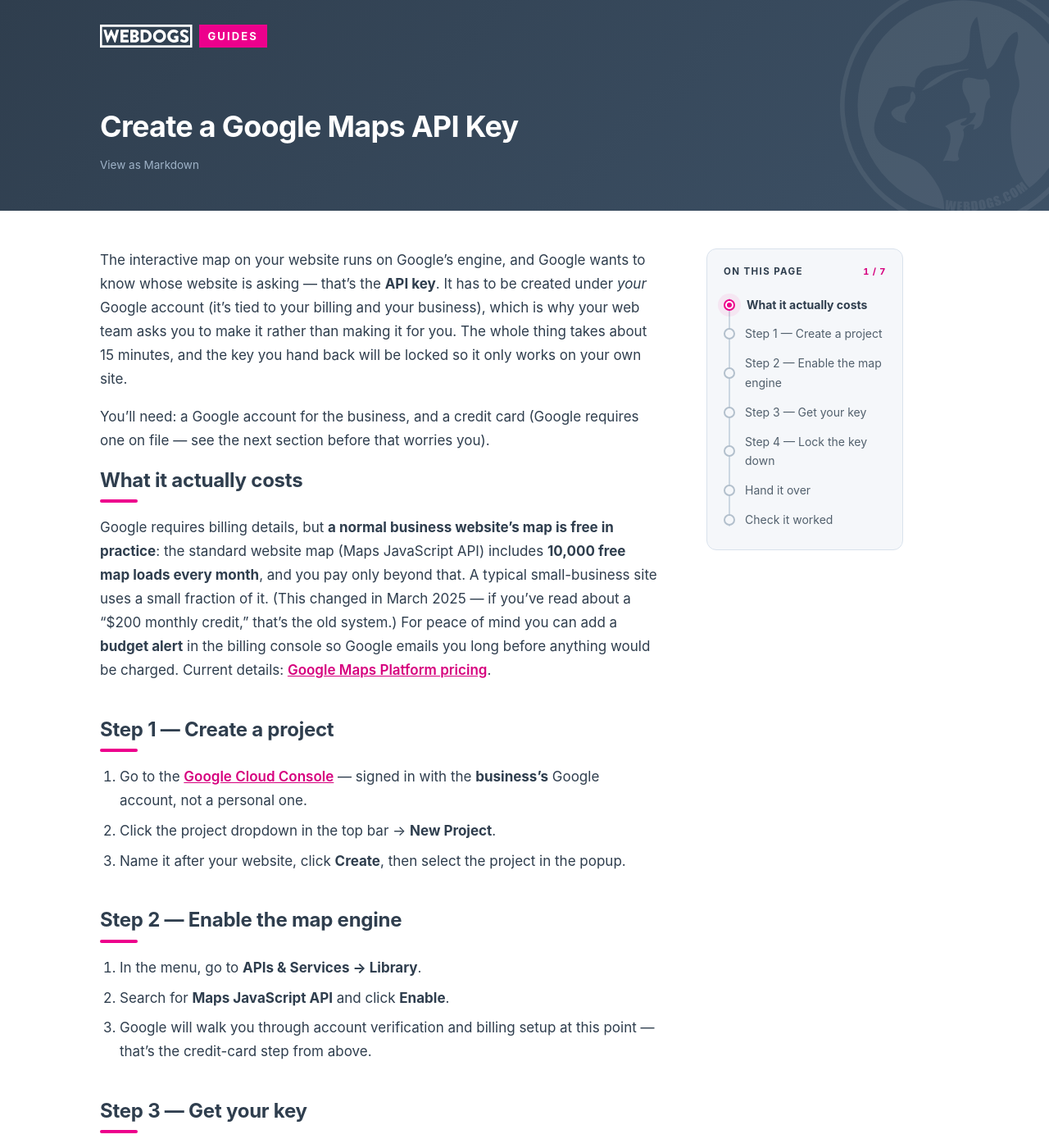
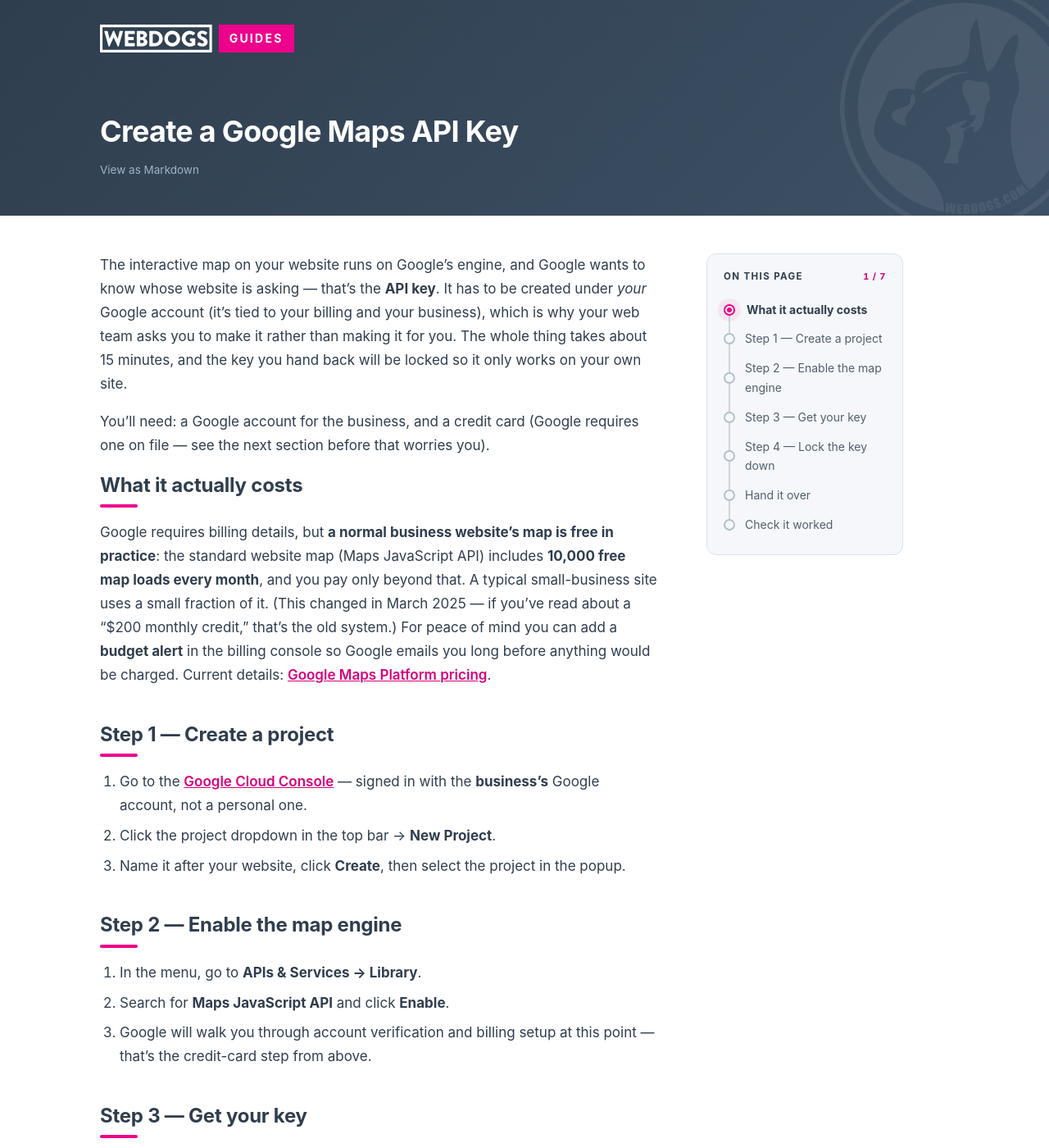
Before and after one commit to theWEBDOGS/guides, a Jekyll site: the page built from google-maps-api-key/google-maps-api-key.md, in a window 1280 px wide and 1400 px high. Shown: the whole window at 82% size. Built offline with Jekyll 4.4.1, drawn with Linux system fonts in a browser that asks for light colours; some web fonts are replaced; our own code applies the rules of GitHub Pages for plain Markdown files.

Commit message:
Publish guides (2026-06-11) [generated]

```diff
--- a/assets/css/guides.css
+++ b/assets/css/guides.css
@@ -37,13 +37,13 @@ body {
 }
 body.home { background: var(--paper); }
 
-.blocklogo { height: 28px; width: auto; flex: none; fill: #fff; } /* WEBDOGS text-block logo — same size on every page */
+.blocklogo { height: 34px; width: auto; flex: none; fill: #fff; } /* WEBDOGS text-block logo — same size on every page */
 .brandlink { display: flex; align-items: center; color: inherit; text-decoration: none; }
 .guides-tag {
-  display: inline-flex; align-items: center; height: 28px;
-  margin-left: 8px; padding: 0 11px;
+  display: inline-flex; align-items: center; height: 34px;
+  margin-left: 8px; padding: 0 13px;
   background: var(--accent); color: #fff;
-  font: 700 13px/1 var(--brand-font); letter-spacing: .16em;
+  font: 700 14px/1 var(--brand-font); letter-spacing: .16em;
 }
 
 /* ---------- home: hero + cards ---------- */
```
